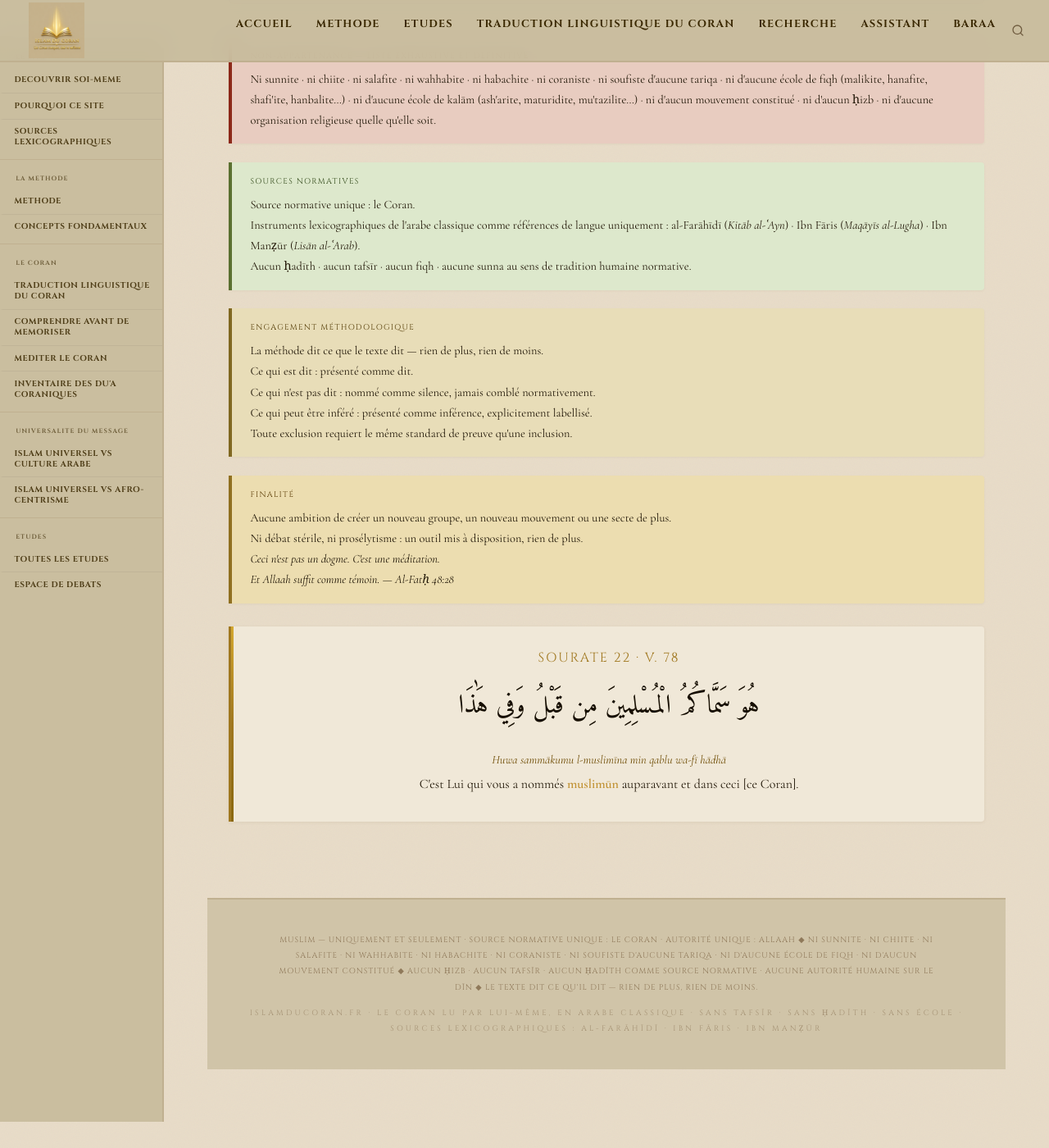
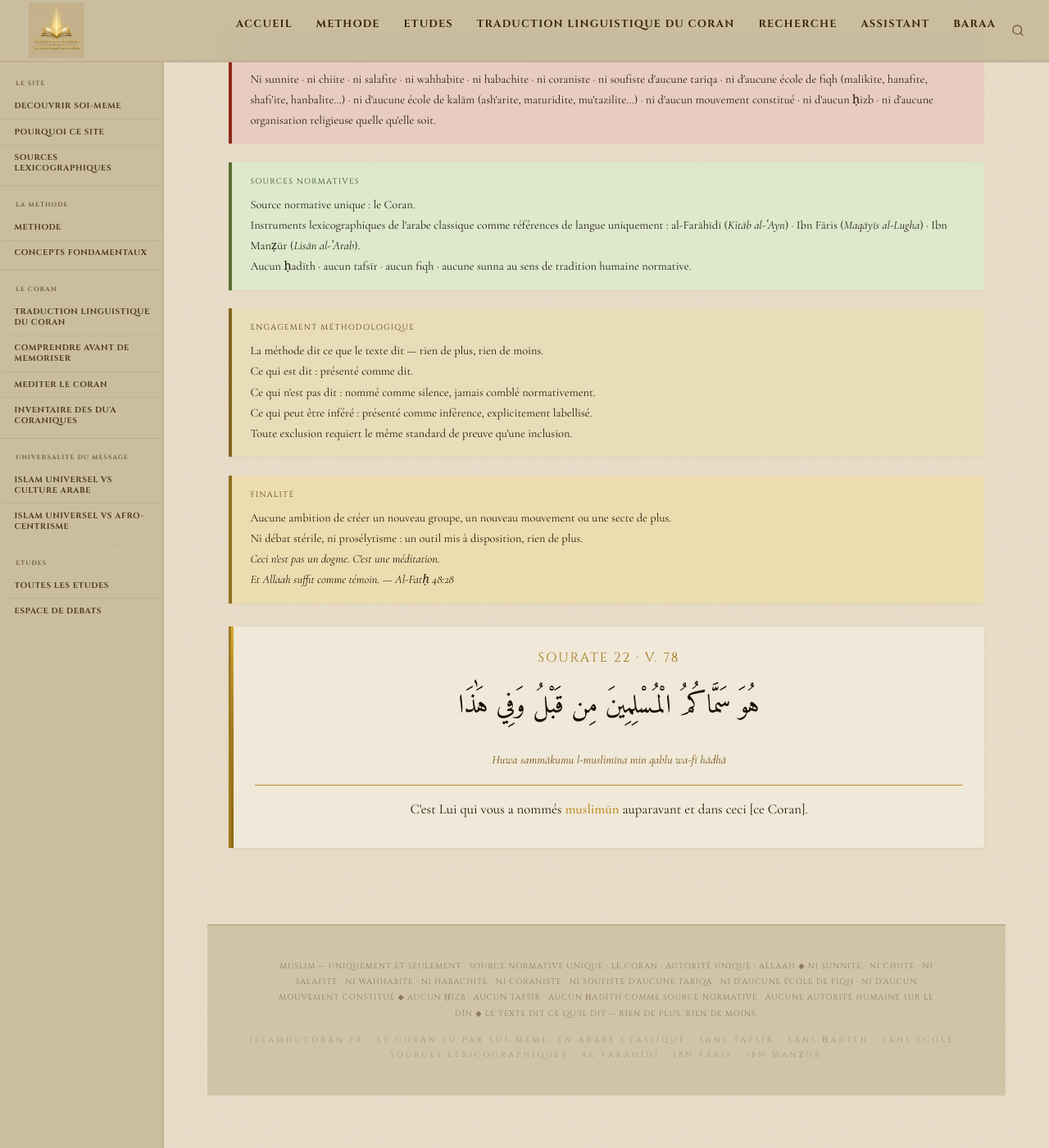
Before and after one commit to Makhuwcoder/islamducoran, a Jekyll site: the page built from baraaa/index.md, in a window 1280 px wide and 1400 px high, scrolled down 591 px. Shown: the whole window at 82% size. Built offline with Jekyll 4.4.1, drawn with Linux system fonts in a browser that asks for light colours; before the commit the page ends 1959 px from its top, so only the background shows below that.

Commit message:
CSS verset : séparateur trl/trad — border-top + margin pour lisibilité

```diff
--- a/assets/css/main.scss
+++ b/assets/css/main.scss
@@ -417,6 +417,11 @@
 }
 .verset__trad { display: block; margin-bottom: .55rem;
   text-align: center;
+  margin-top: 1rem;
+  padding-top: .85rem;
+  border-top: 1px solid var(--or3);
+  font-family: 'Cormorant Garamond', serif;
+  font-size: 1.05rem;
 }
 .verset__trad strong, .verset__corps strong { color: var(--or3); font-weight: 600; }
 
```
